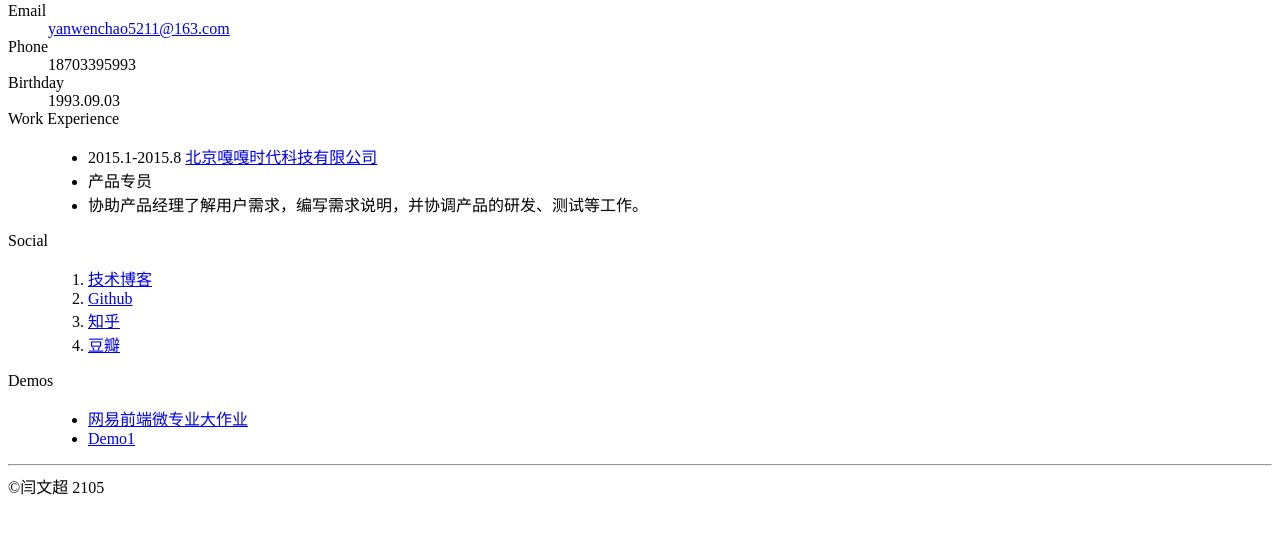
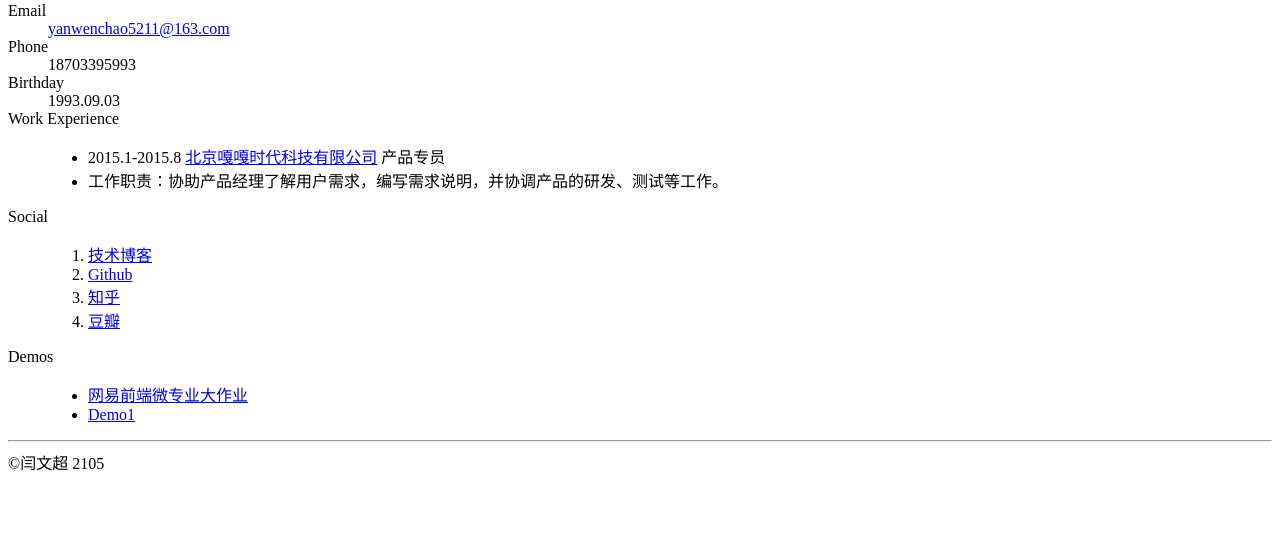
Before and after one commit to coding5211/coding5211.github.io, a plain HTML site: page index.html in a window 1280 px wide. Shown: the part 87-620 px from the top of the page. Drawn offline with Linux system fonts and the light colour scheme.

Commit message:
Update index.html

```diff
--- a/index.html
+++ b/index.html
@@ -17,9 +17,8 @@
 	<dt>Work Experience</dt>
 	<dd>
 		<ul>
-			<li>2015.1-2015.8  <a href="http://buygaga.com/">北京嘎嘎时代科技有限公司</a></li>
-			<li>产品专员</li>
-			<li>协助产品经理了解用户需求，编写需求说明，并协调产品的研发、测试等工作。</li>
+			<li>2015.1-2015.8  <a href="http://buygaga.com/">北京嘎嘎时代科技有限公司</a> 产品专员</li>
+			<li>工作职责：协助产品经理了解用户需求，编写需求说明，并协调产品的研发、测试等工作。</li>
 
 		</ul>
 	</dd>
```
